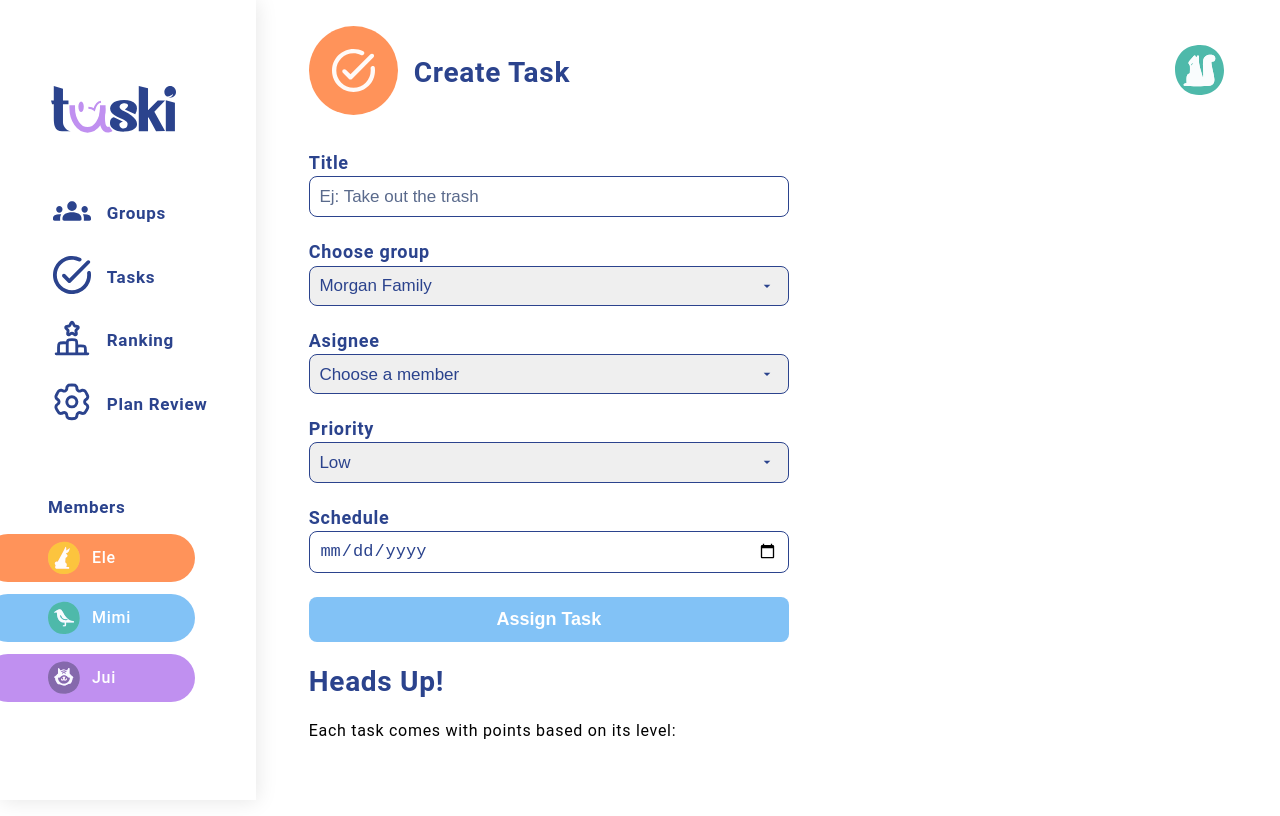
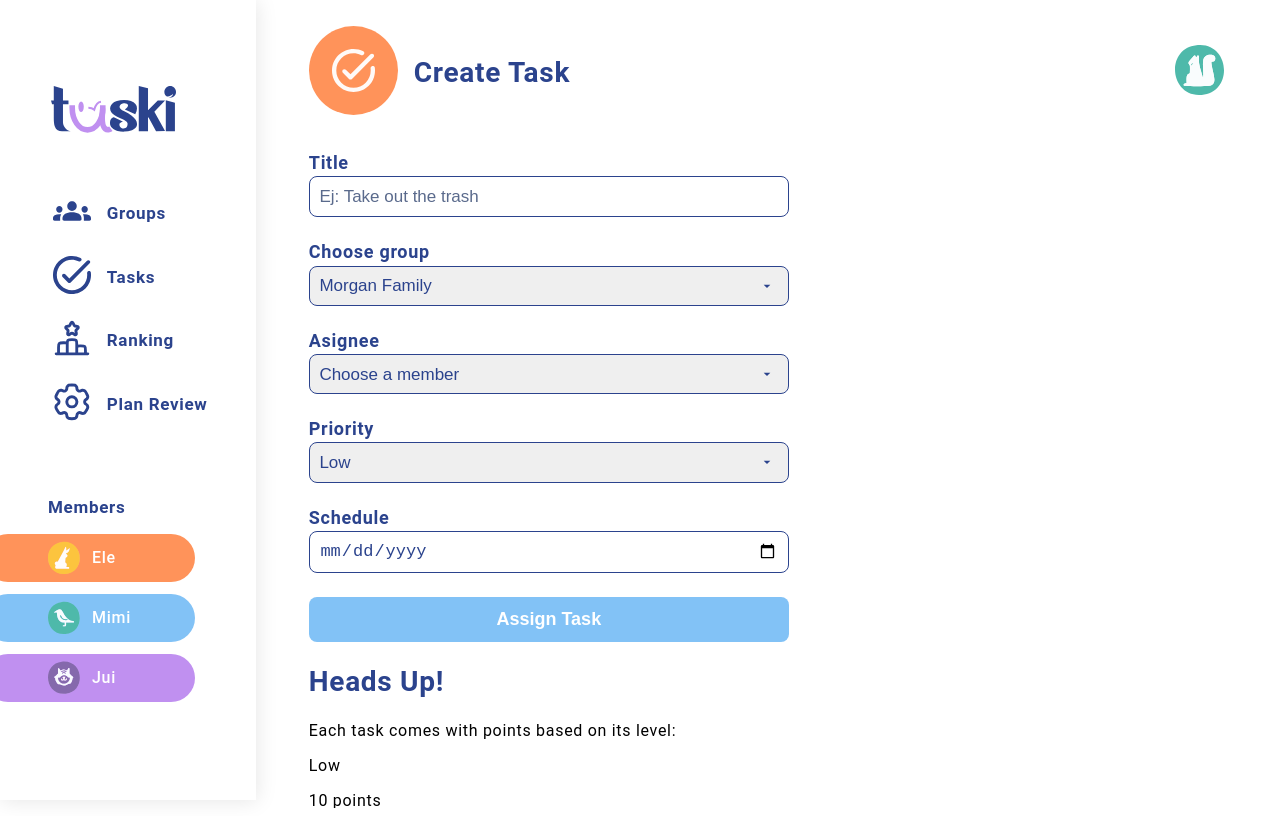
Before and after one commit to NikSala10/TaskiProject, a React (Vite) app: page /create-task in a window 1280 px wide. Built offline with nearby package versions, Linux system fonts and the light colour scheme.

Commit message:
style(page/create task): add styles for createTask page

```diff
--- a/src/pages/CreateTask/CreateTask.tsx
+++ b/src/pages/CreateTask/CreateTask.tsx
@@ -63,6 +63,18 @@ const CreateTask = () => {
           <h2>Heads Up!</h2>
           <div className="div-head">
             <p>Each task comes with points based on its level:</p>
+            <div className="level">
+              <p>Low</p>
+              <p>10 points</p>
+            </div>
+            <div className="level">
+              <p>Medium</p>
+              <p>20 points</p>
+            </div>
+            <div className="level">
+              <p>High</p>
+              <p>80 points</p>
+            </div>
           </div>
         </div>
     </div>
```
